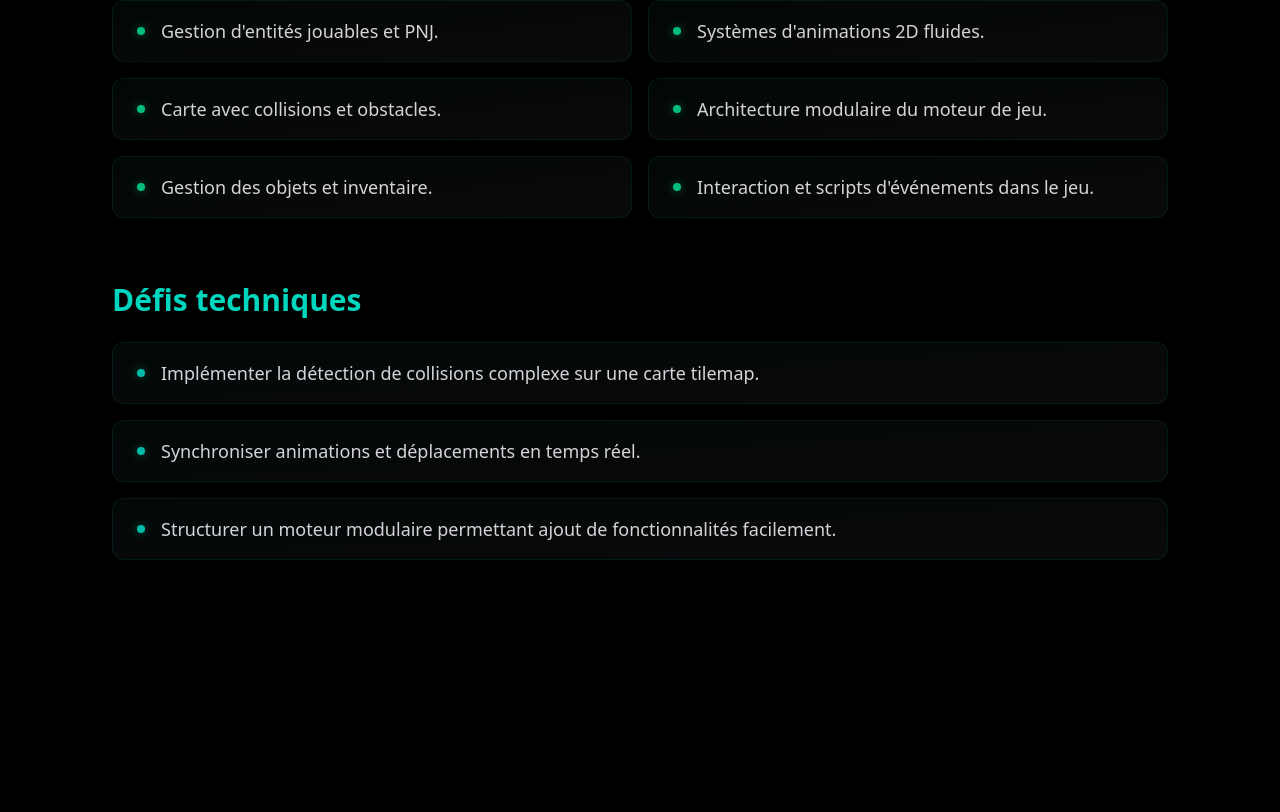
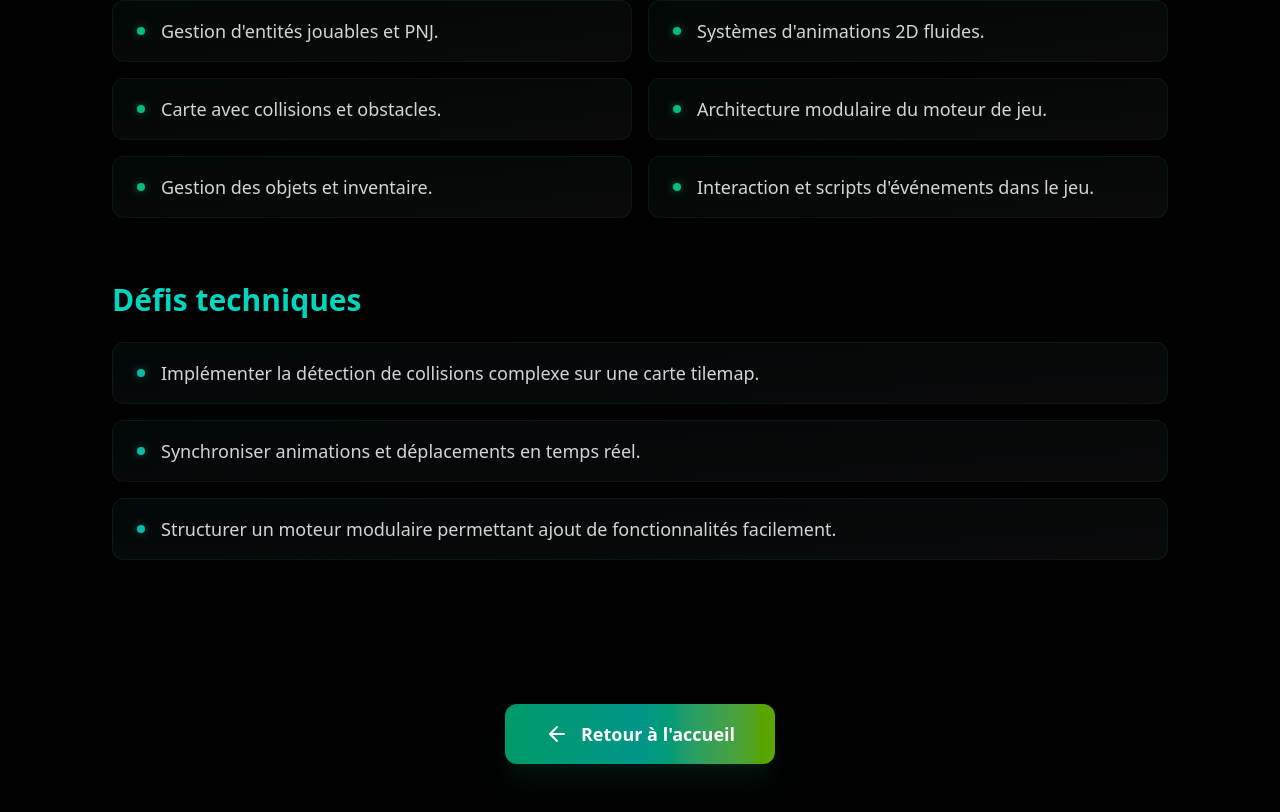
Before and after one commit to eden77-rgb/Portfolio, a React (Vite) app: page /project/1 in a window 1280 px wide. Shown: the part 2379-3191 px from the top of the page. Before the commit the page ends 3003 px from the top, so only its background shows below. Built offline with nearby package versions, Linux system fonts and the light colour scheme.

Commit message:
Ajout du bouton retour + Ajout d'un effet slide sur ProjectPage

```diff
--- /dev/null
+++ b/src/components/Button/GoBackButton.tsx
@@ -0,0 +1,21 @@
+import { useNavigate } from 'react-router-dom';
+import { ArrowLeft } from 'lucide-react';
+
+const GoBackButton = () => {
+    const navigate = useNavigate();
+
+    return (
+        <div className="flex justify-center py-20 px-12 md:px-20 lg:px-28">
+            <button
+                onClick={() => navigate(-1)}
+                className="group relative inline-flex items-center gap-3 px-10 py-4 bg-linear-to-r from-emerald-600 via-teal-600 to-lime-600 text-white rounded-xl hover:scale-105 transition-all duration-300 font-semibold text-lg shadow-xl shadow-emerald-900/20 active:scale-95"
+            >
+                <ArrowLeft className="w-6 h-6 transition-transform group-hover:-translate-x-2" />
+
+                <span>Retour à l'accueil</span>
+            </button>
+        </div>
+    )
+}
+
+export default GoBackButton
--- a/src/pages/ProjectPage.tsx
+++ b/src/pages/ProjectPage.tsx
@@ -2,38 +2,12 @@ import { useParams } from "react-router-dom"
 import { projects } from "@/data/projects"
 import type { Project } from "@/types"
 import { ProjectDefis, ProjectFeatures, ProjectVideo, ProjectDescription, ProjectHero, ProjectImages } from "@/components/ProjectPage"
+import GoBackButton from "@/components/Button/GoBackButton"
+import { useEffect, useState } from "react"
 
 export function ProjectPage() {
     const { id } = useParams()
-
-    /*
-    * Thumbnail <img>
-    *
-    * ProjectHero
-    *   > date
-    *   > titre
-    *   > accroche
-    *   > stacks
-    *   > liens
-    *
-    * ProjectDescription
-    *   > titre type: A propos ...
-    *   > description
-    *
-    * ProjectImages
-    *   > titre type: Images ...
-    *   > un map des images
-    *
-    * ProjectFeatures
-    *   > titre type: Features ...
-    *   > un map des feature
-    *
-    * ProjectDefi
-    *   > titre type: Defi ...
-    *   > un map des Defis
-    *
-    * Bouton : Retour a l'accueil
-    */
+    const [showVideo, setShowVideo] = useState(false)
 
     const getProjectById = (id: number): Project | undefined => {
         return Object.values(projects).flat().find(projet => projet.id == id)
@@ -41,10 +15,25 @@ export function ProjectPage() {
 
     const project = getProjectById(Number(id));
 
+    useEffect(() => {
+        window.scrollTo({ top: 0, left: 0, behavior: 'smooth' })
+    }, [])
+
+    useEffect(() => {
+        setShowVideo(false)
+
+        if (project?.video) {
+            const timer = setTimeout(() => {
+                setShowVideo(true)
+            }, 400)
+
+            return () => clearTimeout(timer)
+        }
+    }, [project])
+
     if (!project) {
         return (<h1>Projet introuvable</h1>)
     }
-
 
     return (
         <div className="flex flex-col">
@@ -52,7 +41,7 @@ export function ProjectPage() {
 
             <ProjectDescription description={project.description} />
 
-            {project.video &&
+            {(showVideo && project.video) &&
                 <ProjectVideo video={project.video} />
             }
 
@@ -63,6 +52,8 @@ export function ProjectPage() {
             <ProjectFeatures features={project.features} />
 
             <ProjectDefis defis={project.defis} />
+
+            <GoBackButton />
         </div>
     )
 }
```
